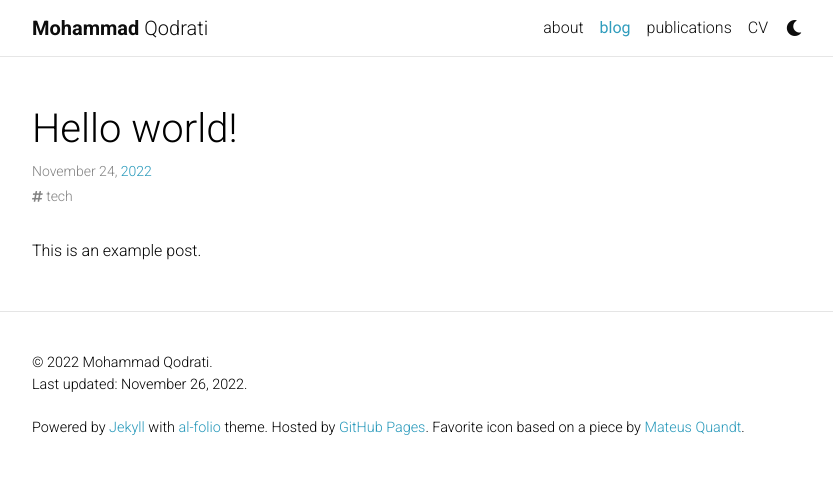
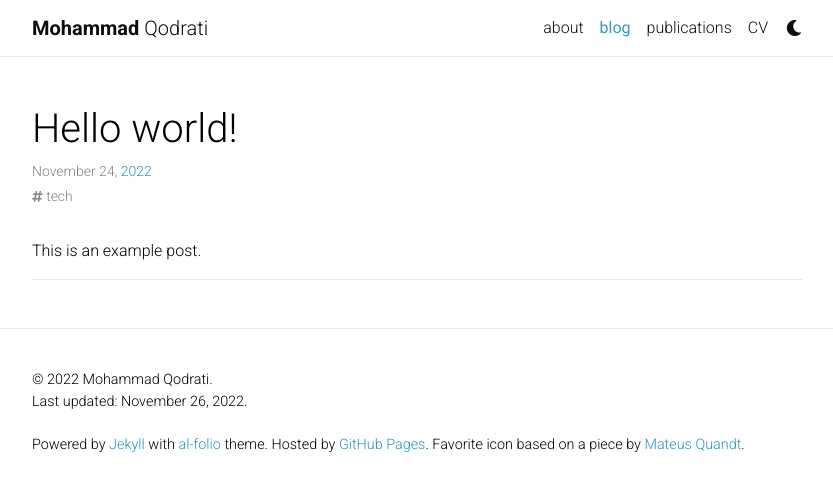
Before and after one commit to qomhmd/qomhmd.github.io, a Jekyll site: the page built from _posts/2022-11-24-hello-world.md, in a window 1280 px wide. Shown: the top 491 px of the page, without its empty margins (223-1056 px from the left). Built offline with Jekyll 4.4.1, drawn with Linux system fonts in a browser that asks for light colours; comment, search, counter and statistics services are not loaded; a style sheet for code colours, icons or effects is not loaded.

Commit message:
Add style for #disuqs_thread

```diff
--- a/_layouts/page.html
+++ b/_layouts/page.html
@@ -1,7 +1,7 @@
 ---
 layout: default
 ---
-<!-- page.html -->
+        <!-- page.html -->
         <div class="post">
 
           <header class="post-header">
--- a/_sass/_layout.scss
+++ b/_sass/_layout.scss
@@ -43,6 +43,11 @@ body.sticky-bottom-footer {
   color: var(--global-text-color-light) !important;
 }
 
+#disqus_thread {
+  border-top: 1px solid var(--global-divider-color);
+  margin-top: 2em;
+}
+
 /******************************************************************************
  * Publications
  ******************************************************************************/
```
